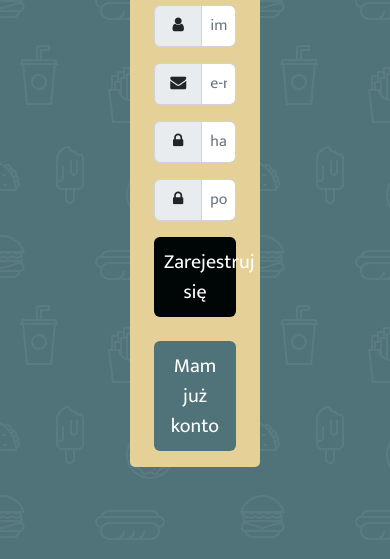
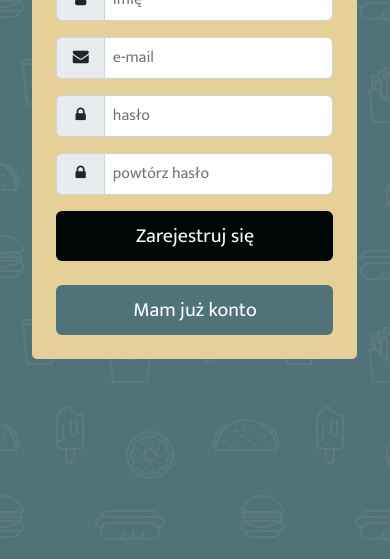
Before and after one commit to Grzesiek1563/Personal_Budget_Web_Page_Bootstrap, a plain HTML site: page registration.html in a window 390 px wide. Shown: the part 285-844 px from the top of the page. Drawn offline with nearby package versions, Linux system fonts and the light colour scheme.

Commit message:
Improved website responsiveness

```diff
--- a/main.css
+++ b/main.css
@@ -127,6 +127,7 @@ body
     {
         font-size: 17px;
     }
+
 }
 
 .registrationForm
--- a/registration.html
+++ b/registration.html
@@ -34,7 +34,7 @@
 		<article>
 			<div class="container">
 				<div class="row">
-					<div class="col-4 offset-4 bg-primary py-3 px-4 text-center registrationForm">
+					<div class="col-10 col-md-6 col-lg-4 col-xl-4 offset-1 offset-md-3 offset-lg-4 offset-xl-4 bg-primary pt-3 pb-4 px-4 text-center registrationForm">
 						<i class="icon-user-plus h1 text-light"></i>
 						<p class="decorativeFont h4">Rejestracja użytkownika</p>
 						<form action="register.php" method="post">
```
